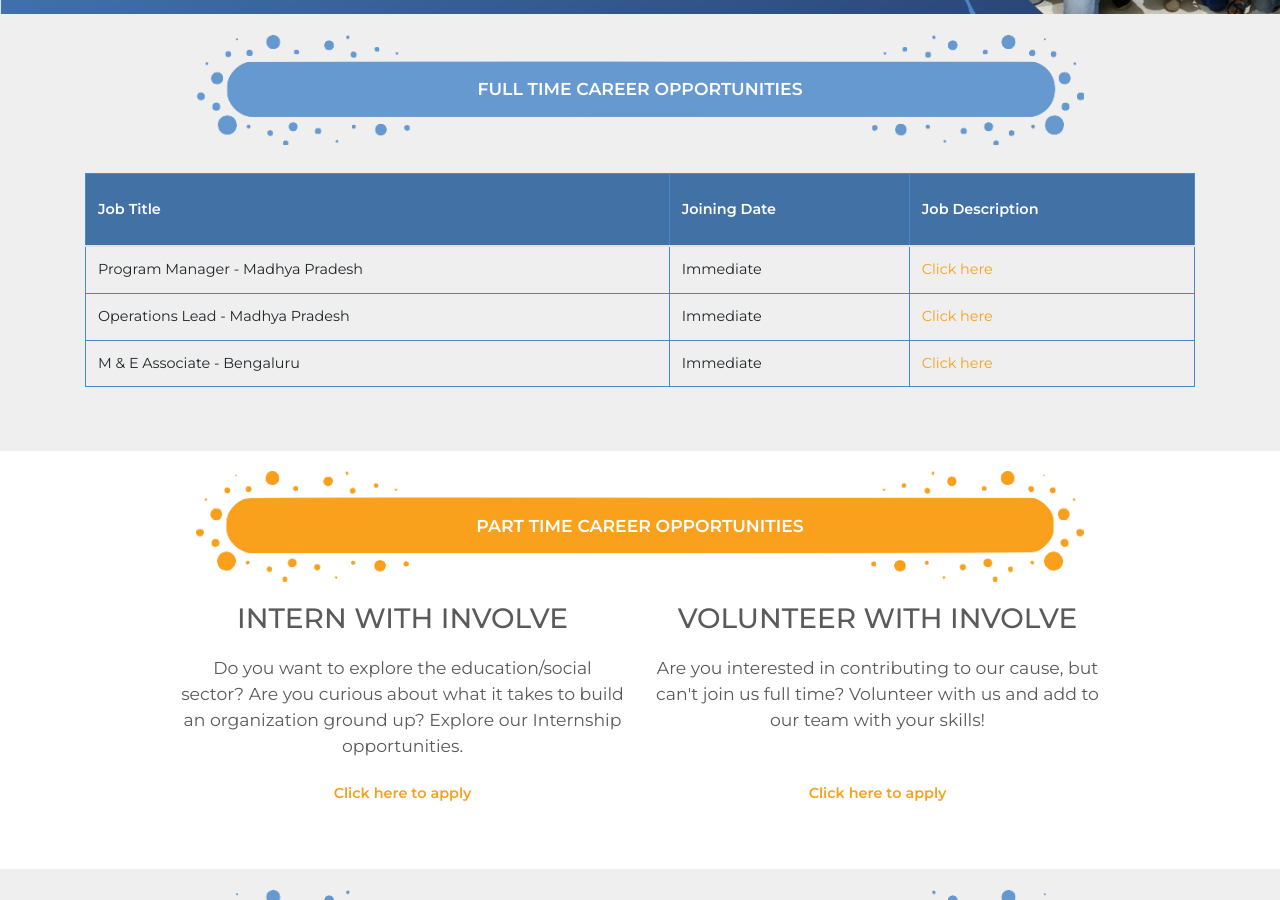
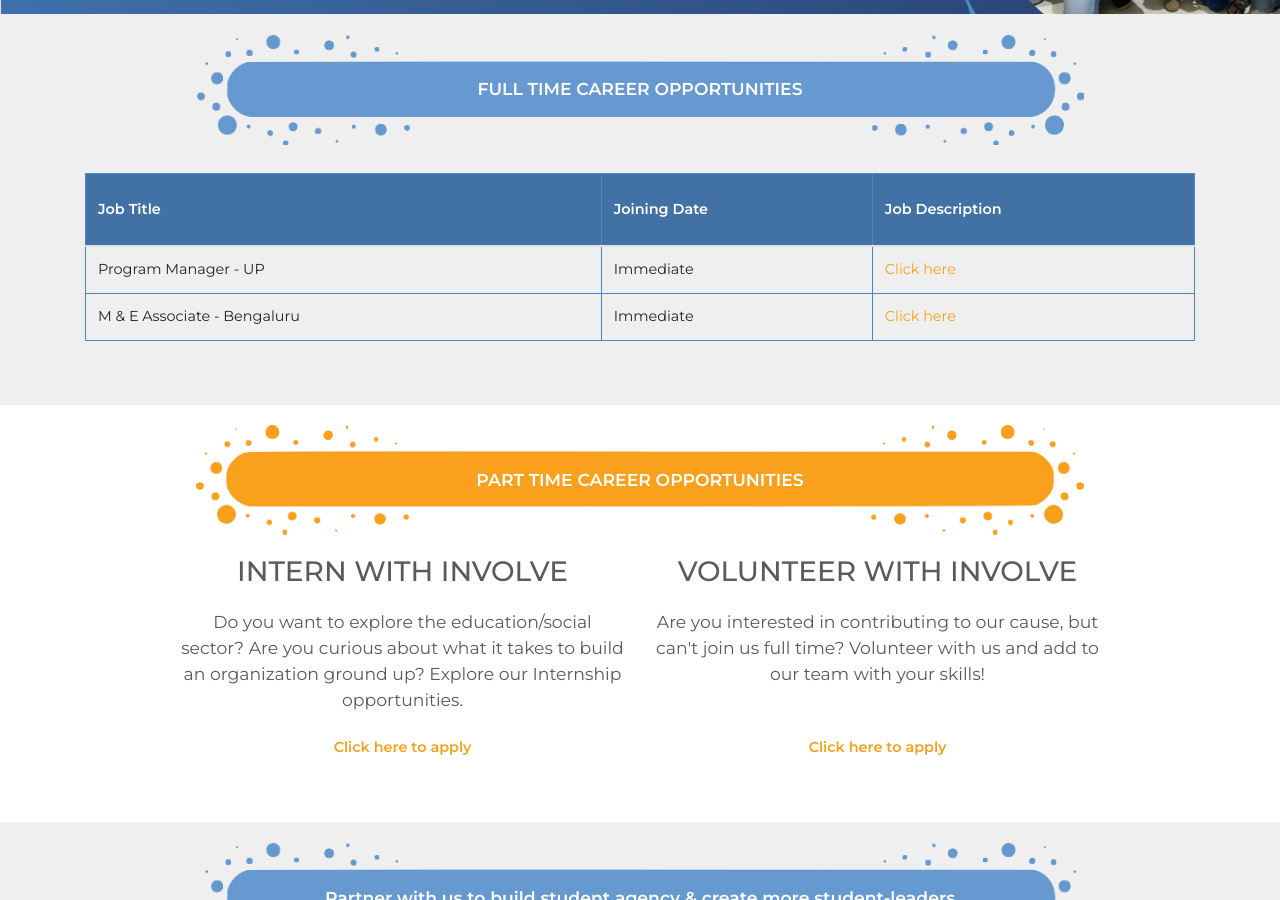
Before and after one commit to Involve-Edu/involveedupublic, a Jekyll site: the page built from get-involved.md, in a window 1280 px wide and 900 px high, scrolled down 402 px. Built offline with Jekyll 4.4.1, drawn with Linux system fonts in a browser that asks for light colours; comment, search, counter and statistics services are not loaded.

Commit message:
new changes

```diff
--- a/_data/get-involved.yml
+++ b/_data/get-involved.yml
@@ -4,13 +4,9 @@
 carrers:
   title: FULL TIME CAREER OPPORTUNITIES
   jobs:
-    - title: Program Manager - Madhya Pradesh
+    - title: Program Manager - UP
       date:  Immediate
       apply_link: https://docs.google.com/document/d/1-WjCRTYWFTLHsBZOu9hTPjmQ36oHLLNv9_h1iRCmlNE/edit
-
-    - title: Operations Lead - Madhya Pradesh
-      date: Immediate
-      apply_link: https://docs.google.com/document/d/1n7DVGfFBoiuO1RK2eTHBfD3TlQbUNC5pZxsSTM9jvCY/edit?usp=sharing
 
     - title: M & E Associate - Bengaluru
       date:  Immediate
```
